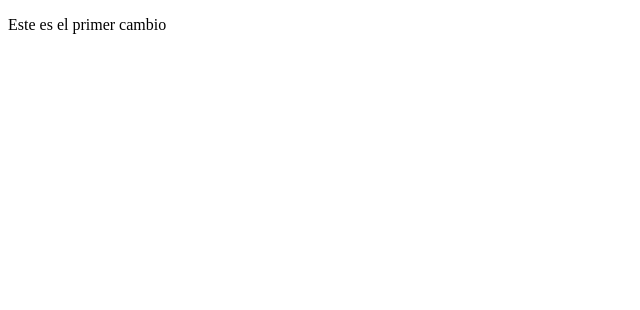
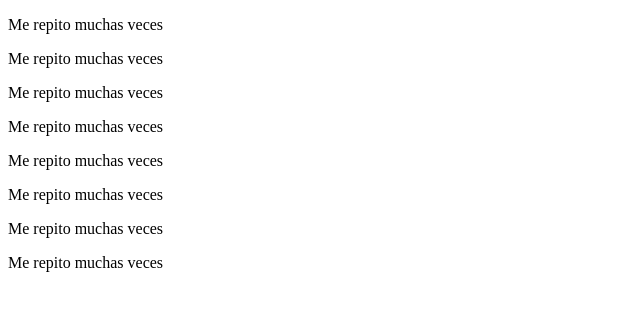
Before and after one commit to marcormun/repositorio-prueba, a plain HTML site: page index.html in a window 1280 px wide. Shown: the whole page, without its empty margins (0-640 px from the left). Drawn offline with Linux system fonts and the light colour scheme.

Commit message:
He repetido

```diff
--- a/index.html
+++ b/index.html
@@ -8,6 +8,13 @@
     <link rel="stylesheet" href="css/styles.css">
 </head>
 <body>
-    <p>Este es el primer cambio</p>
+    <p>Me repito muchas veces</p>
+    <p>Me repito muchas veces</p>
+    <p>Me repito muchas veces</p>
+    <p>Me repito muchas veces</p>
+    <p>Me repito muchas veces</p>
+    <p>Me repito muchas veces</p>
+    <p>Me repito muchas veces</p>
+    <p>Me repito muchas veces</p>
 </body>
 </html>
```
